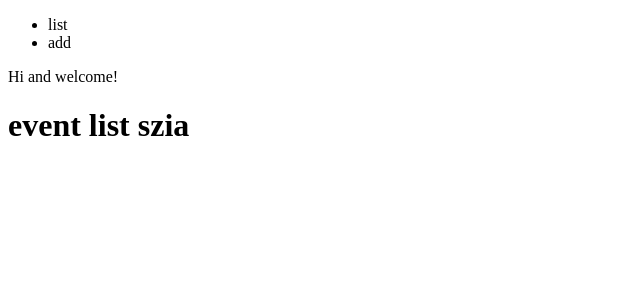
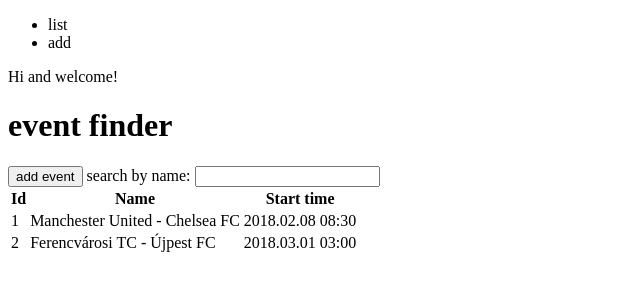
Before and after one commit to kuzditomi/event-finder, a website: page index.html at #!/home/list in a window 1280 px wide. Shown: the whole page, without its empty margins (0-640 px from the left). Drawn offline with nearby package versions, Linux system fonts and the light colour scheme; some packages are replaced by stand-ins of ours.

Commit message:
filtering list

```diff
--- a/event-list.html
+++ b/event-list.html
@@ -1,3 +1,25 @@
 <h1>
-    event list {{hello}}
+    event finder
 </h1>
+<div>
+    <div>
+        <button ui-sref="home.add">add event</button>
+        search by name: <input type="text" ng-model="namequery"/>
+    </div>
+    <table>
+        <thead>
+            <tr>
+                <th>Id</th>
+                <th>Name</th>
+                <th>Start time</th>
+            </tr>
+        </thead>
+        <tbody>
+            <tr ng-repeat="event in events | filter:{name:namequery}">
+                <td ng-bind="event.id"></td>
+                <td ng-bind="event.name"></td>
+                <td ng-bind="event.time | date: 'yyyy.MM.dd hh:mm'"></td>
+            </tr>
+        </tbody>
+    </table>
+</div>
--- a/event-list.js
+++ b/event-list.js
@@ -1,6 +1,17 @@
 app.controller('eventSearch', [
     '$scope',
     function(scope){
-        scope.hello = 'szia';
+        scope.events = [
+            {
+                id: 1,
+                name: 'Manchester United - Chelsea FC',
+                time: new Date(2018,1,8,20,30,0)
+            },
+            {
+                id: 2,
+                name: 'Ferencvárosi TC - Újpest FC',
+                time: new Date(2018,2,1,15,0,0)
+            }
+        ];
     }
 ]);
```
